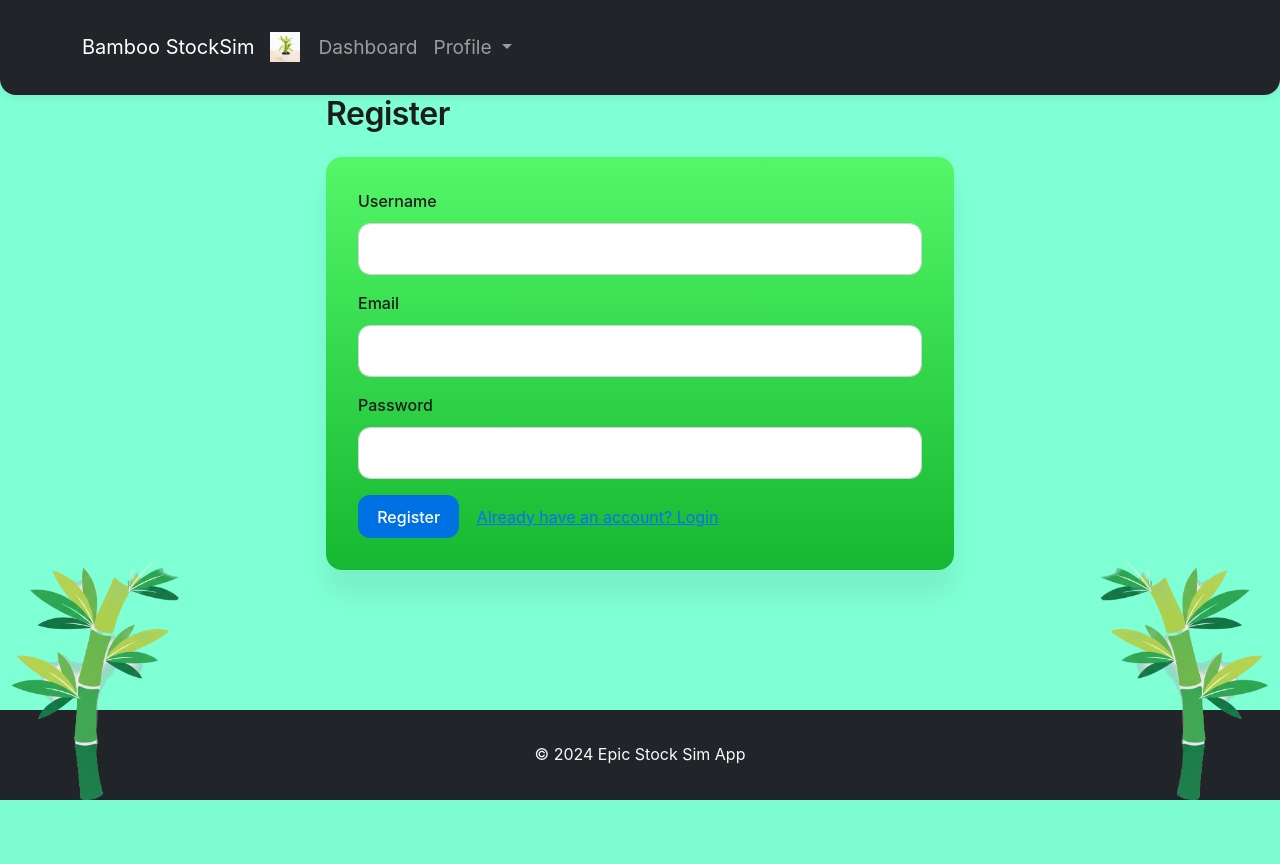
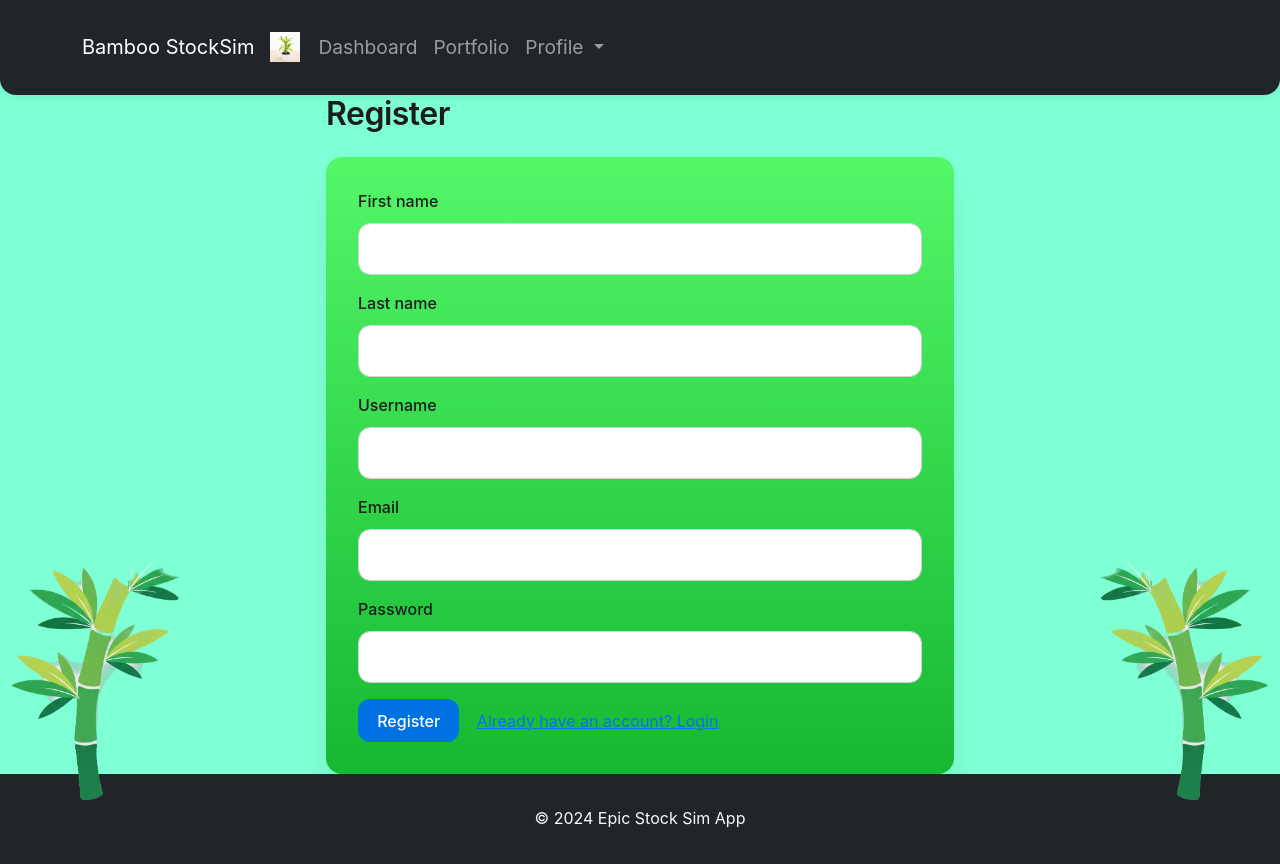
Before and after one commit to turbojack03/IFT401_Capstone_StockTradingSystem, a Flask app: page /register in a window 1280 px wide. Before the commit the page ends 800 px from the top, so only its background shows below. Run offline with Flask 3, Linux system fonts and the light colour scheme; parts of the project's set-up code (start-up, migrations or seed data) failed here and were passed over; some libraries are stand-ins or nearby versions.

Commit message:
fixed login and register
updated login to fit new schema, profile displays current user

```diff
--- a/app.py
+++ b/app.py
@@ -6,6 +6,7 @@ from flask_login import LoginManager, UserMixin, login_user, login_required, log
 from werkzeug.security import generate_password_hash, check_password_hash
 from sqlalchemy.dialects.mysql import SET
 from sqlalchemy import text
+from datetime import datetime
 
 app = Flask(__name__)
 app.config['SQLALCHEMY_DATABASE_URI'] = 'mysql+pymysql://root:password@localhost/stock_db'
@@ -19,9 +20,7 @@ login_manager = LoginManager()
 login_manager.init_app(app)
 login_manager.login_view = 'login'
 
-
-
-
+#tables
 class Accounts(db.Model):  # Accounts model
     id = db.Column(db.Integer, primary_key=True)
     user_id = db.Column(db.Integer, db.ForeignKey('user.id'), nullable=False)
@@ -42,8 +41,8 @@ class User(db.Model, UserMixin):
     username = db.Column(db.String(80), unique=True, nullable=False)
     email = db.Column(db.String(120), unique=True, nullable=False)
     password = db.Column(db.String(200), nullable=False)
-    created_at =  db.Column(db.DateTime)
-    last_login_at = db.Column(db.DateTime)
+    created_at = db.Column(db.DateTime, default=datetime.utcnow)
+    last_login_at = db.Column(db.DateTime, onupdate=datetime.utcnow)
 
 class stock_orders(db.Model):
     id = db.Column(db.Integer, primary_key=True)
@@ -55,7 +54,6 @@ class stock_orders(db.Model):
     executed_at = db.Column(db.DateTime, nullable=True)
     status = db.Column(db.String(80),nullable=False)
     date = db.Column(db.DateTime, db.ForeignKey('market_schedule.market_date'), nullable=False)
-
 
 class Stocks(db.Model):  # Stock model for stock data
     id = db.Column(db.Integer, primary_key=True)
@@ -78,42 +76,6 @@ class Price_ticks(db.Model):  # Price ticks model
     stock_id = db.Column(db.Integer, db.ForeignKey('stocks.id'),  nullable=False)
     timestamp = db.Column(db.DateTime)
     price = db.Column(db.Float, nullable=False)
-
-
-
-
-
-with app.app_context():  # <- THIS is crucial
-    view_sql = """
-    CREATE OR REPLACE VIEW user_stock_summary AS
-    SELECT
-        u.id AS user_id,
-        u.username,
-        a.id AS account_id,
-        a.status AS account_status,
-        a.cash_balance,
-        so.id AS order_id,
-        s.ticker AS stock_ticker,
-        so.buy_or_sell,
-        so.quantity,
-        so.status AS order_status,
-        so.executed_at
-    FROM user u
-    JOIN accounts a ON u.id = a.user_id
-    LEFT JOIN stock_orders so ON a.id = so.account_id
-    LEFT JOIN stocks s ON so.stock_id = s.id;
-    """
-    with db.engine.connect() as conn:
-        conn.execute(text(view_sql))
-        conn.commit()
-
-
-
-
-
-
-
-
 
 with app.app_context(): # Create database tables
     db.create_all()
@@ -139,7 +101,10 @@ def login():
 
         user = User.query.filter_by(username=username).first()
         if user and check_password_hash(user.password, password):
+            user.last_login_at = datetime.utcnow()
+            db.session.commit()
             login_user(user)
+
             flash('Logged in successfully!', 'success')
             next_page = request.args.get('next')
             return redirect(next_page or url_for('dashboard'))
@@ -161,6 +126,8 @@ def register():
         return redirect(url_for('dashboard'))
 
     if request.method == 'POST':
+        first_name = request.form.get('first_name')
+        last_name = request.form.get('last_name')
         username = request.form.get('username')
         email = request.form.get('email')
         password = request.form.get('password')
@@ -174,7 +141,7 @@ def register():
             return redirect(url_for('register'))
 
         hashed_password = generate_password_hash(password)
-        new_user = User(username=username, email=email, password=hashed_password)
+        new_user = User(first_name=first_name, last_name=last_name, username=username, email=email, password=hashed_password)
         db.session.add(new_user)
         db.session.commit()
         flash('Registration successful! Please log in.', 'success')
@@ -213,14 +180,15 @@ def settings():
 def questionmarkquestionmarkquestionmark():
     return render_template("questionmarkquestionmarkquestionmark.html")
 
-
-
+#CRUD routes
 @app.route('/add_user', methods=['POST'])
 @login_required
 def add_user():
+    first_name = request.form.get('first_name')
+    last_name = request.form.get('last_name')
     username = request.form.get('username')
     email = request.form.get('email')
-    if not username or not email:
+    if not last_name or not first_name or not username or not email:
         flash('Both username and email are required!', 'danger')
         return redirect(url_for('dashboard'))
 
@@ -229,7 +197,7 @@ def add_user():
         flash('Username already exists!', 'danger')
         return redirect(url_for('dashboard'))
 
-    new_user = User(username=username, email=email, password=generate_password_hash("default123"))  # default password
+    new_user = User(first_name=first_name, last_name=last_name, username=username, email=email, password=generate_password_hash("default123"))  # default password
     db.session.add(new_user)
     db.session.commit()
     flash(f'User {username} added successfully!', 'success')
@@ -254,12 +222,16 @@ def read_user(user_id):
 @login_required
 def update_user(user_id):
     user = User.query.get_or_404(user_id)
+    first_name = request.form.get('first_name')
+    last_name = request.form.get('last_name')
     username = request.form.get('username')
     email = request.form.get('email')
-    if not username or not email:
+    if not last_name or not first_name or not username or not email:
         flash('Both username and email are required!', 'danger')
         return redirect(url_for('dashboard'))
 
+    user.first_name = first_name
+    user.last_name = last_name
     user.username = username
     user.email = email
     db.session.commit()
--- a/templates/base.html
+++ b/templates/base.html
@@ -30,6 +30,7 @@
       <div class="collapse navbar-collapse" id="navbarNav">
         <ul class="navbar-nav">
           <li class="nav-item"><a class="nav-link" href="{{ url_for('dashboard') }}">Dashboard</a></li>
+          <li class="nav-item"><a class="nav-link" href="{{ url_for('portfolio') }}">Portfolio</a></li>
 
           <li class="nav-item dropdown">
             <a class="nav-link dropdown-toggle" href="#" id="navbarDropdown" role="button" data-bs-toggle="dropdown"
@@ -40,7 +41,6 @@
 
               <li><a class="dropdown-item" href="{{ url_for('profile') }}">View Profile</a></li>
               <li><a class="dropdown-item" href="{{ url_for('settings') }}">Settings</a></li>
-              <li><a class="dropdown-item" href="{{ url_for('portfolio') }}">Portfolio</a></li>
               <li><a class="dropdown-item" href="{{ url_for('logout') }}">Logout</a></li>
             </ul>
           </li>
--- a/templates/register.html
+++ b/templates/register.html
@@ -7,6 +7,14 @@
   <div class="col-md-6">
     <h2 class="mb-4">Register</h2>
     <form method="POST" action="{{ url_for('register') }}">
+      <div class="mb-3">
+        <label for="first_name" class="form-label">First name</label>
+        <input type="text" class="form-control" id="first_name" name="first_name" required>
+      </div>
+      <div class="mb-3">
+        <label for="last_name" class="form-label">Last name</label>
+        <input type="text" class="form-control" id="last_name" name="last_name" required>
+      </div>
       <div class="mb-3">
         <label for="username" class="form-label">Username</label>
         <input type="text" class="form-control" id="username" name="username" required>
```
Also changed, not shown: templates/profile.html (+4 -5 lines).
